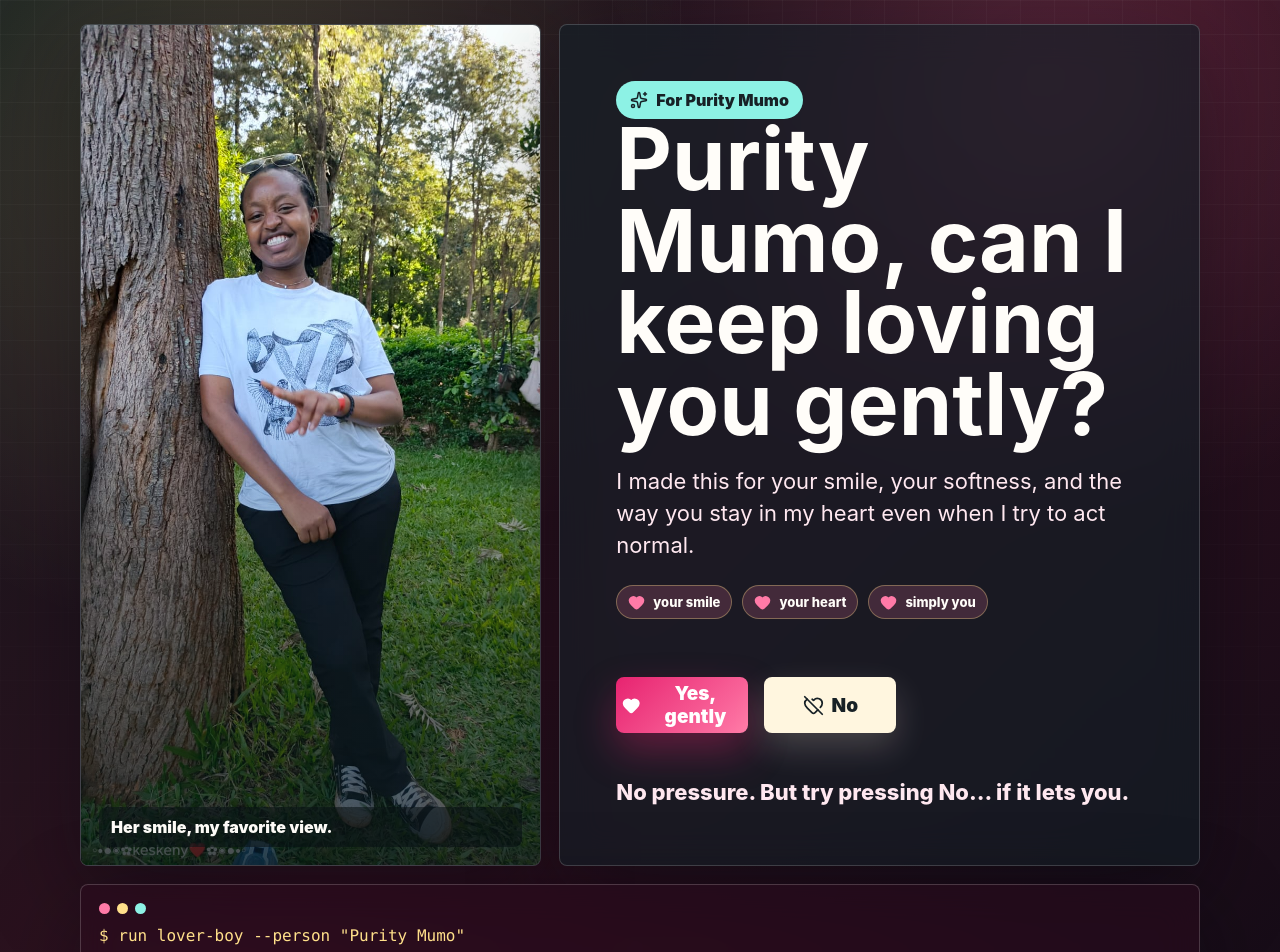
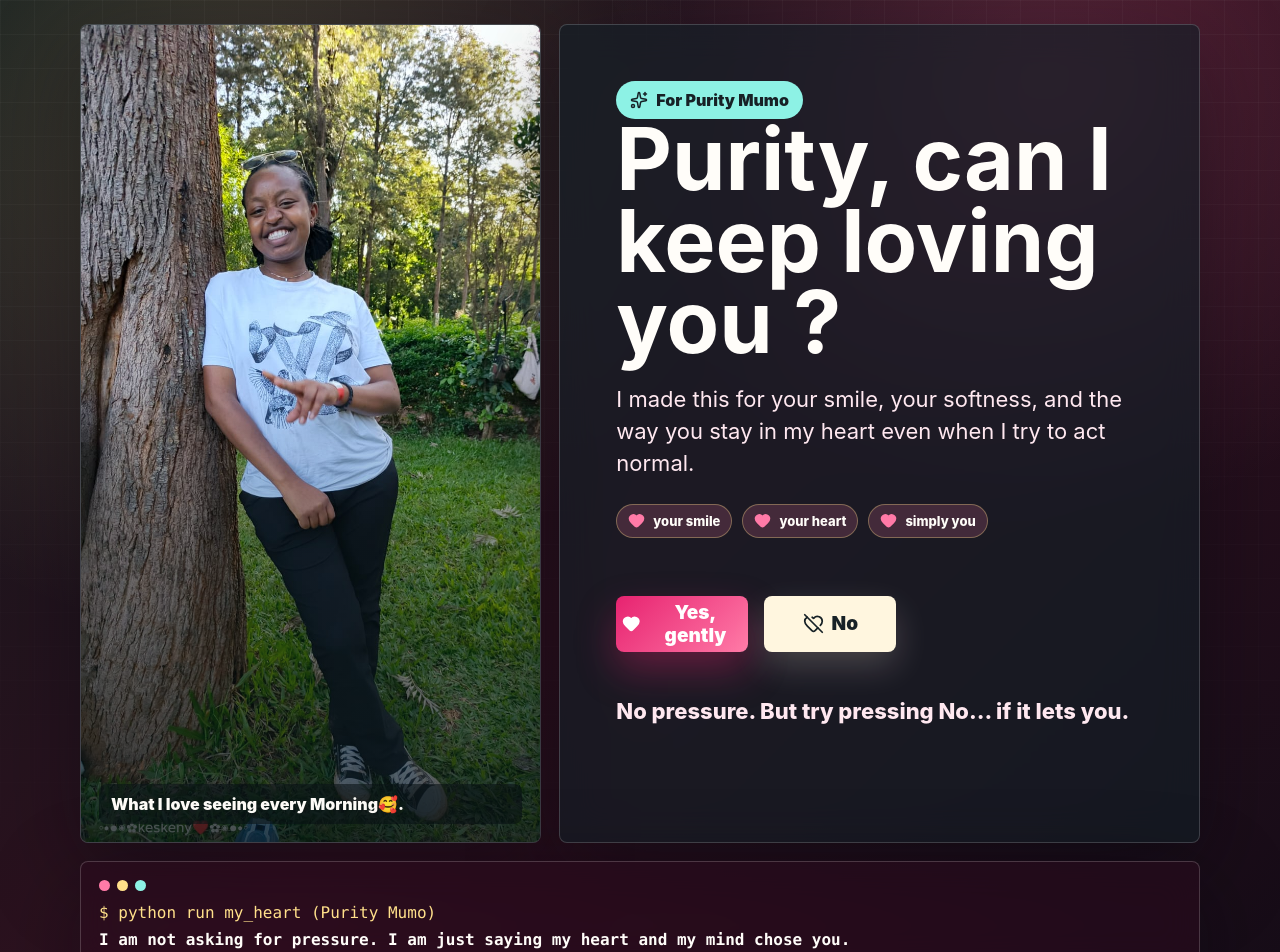
Before and after one commit to Wilson-1907/her, a React (Vite) app: page / in a window 1280 px wide. Shown: the top 952 px of the page. Built offline with nearby package versions, Linux system fonts and the light colour scheme.

Commit message:
Update App.tsx

```diff
--- a/src/App.tsx
+++ b/src/App.tsx
@@ -39,7 +39,7 @@ function App() {
         <section className="celebration-layout" aria-live="polite">
           <div className="photo-card final-photo">
             <img src={defaultPhoto} alt="Purity Mumo" />
-            <div className="photo-caption">Her smile, my favorite view.</div>
+            <div className="photo-caption">Her smile, my favorite view, What I look when I wake up.</div>
             <div className="photo-glow" />
           </div>
 
@@ -59,7 +59,7 @@ function App() {
             <p className="eyebrow">Respectfully compiled from the heart</p>
             <h1>Purity Mumo, I love you</h1>
             <p className="love-note">
-              I know you are not ready for dating, and I respect that. This is just my honest little lover-boy program saying you are special to me, and I love you with patience, care, and zero pressure. 💖😘💋
+              I know you are not ready for dating, and I respect that. This is just my little program saying you are special to me, and I love you with patience, care, and zero pressure. 💖😘💋
             </p>
 
             <div className="code-note">
@@ -85,7 +85,7 @@ function App() {
       <section className="proposal-layout">
         <div className="photo-card">
           <img src={defaultPhoto} alt="Purity Mumo" />
-          <div className="photo-caption">Her smile, my favorite view.</div>
+          <div className="photo-caption">What I love seeing every Morning🥰.</div>
         </div>
 
         <div className="proposal-panel">
@@ -94,7 +94,7 @@ function App() {
             For Purity Mumo
           </div>
 
-          <h1>Purity Mumo, can I keep loving you gently?</h1>
+          <h1>Purity, can I keep loving you ?</h1>
           <p>
             I made this for your smile, your softness, and the way you stay in my heart even when I try to act normal.
           </p>
@@ -138,8 +138,8 @@ function App() {
             <span />
             <span />
           </div>
-          <p>$ run lover-boy --person "Purity Mumo"</p>
-          <strong>I am not asking for pressure. I am just saying my heart chose you.</strong>
+          <p>$ python run my_heart (Purity Mumo)</p>
+          <strong>I am not asking for pressure. I am just saying my heart and my mind chose you.</strong>
         </div>
       </section>
     </main>
```
